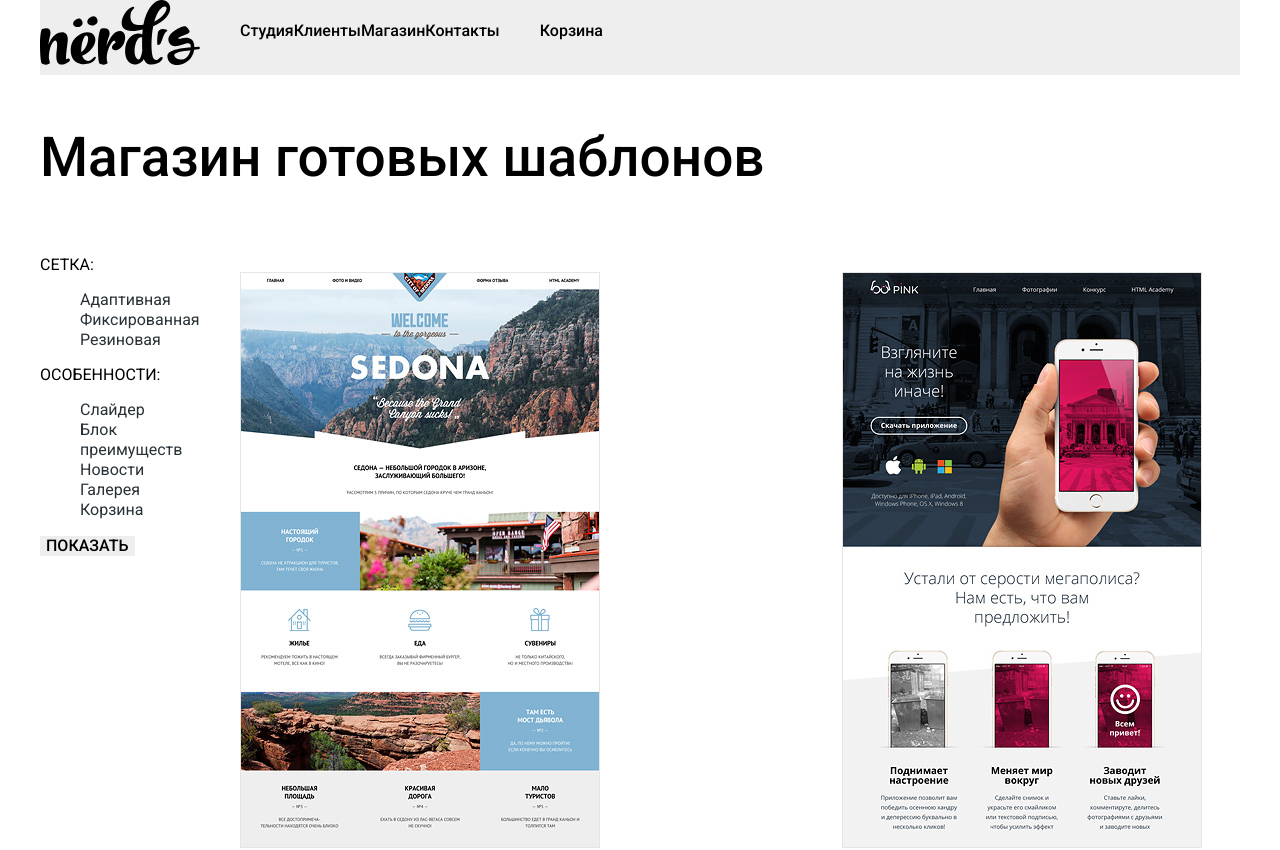
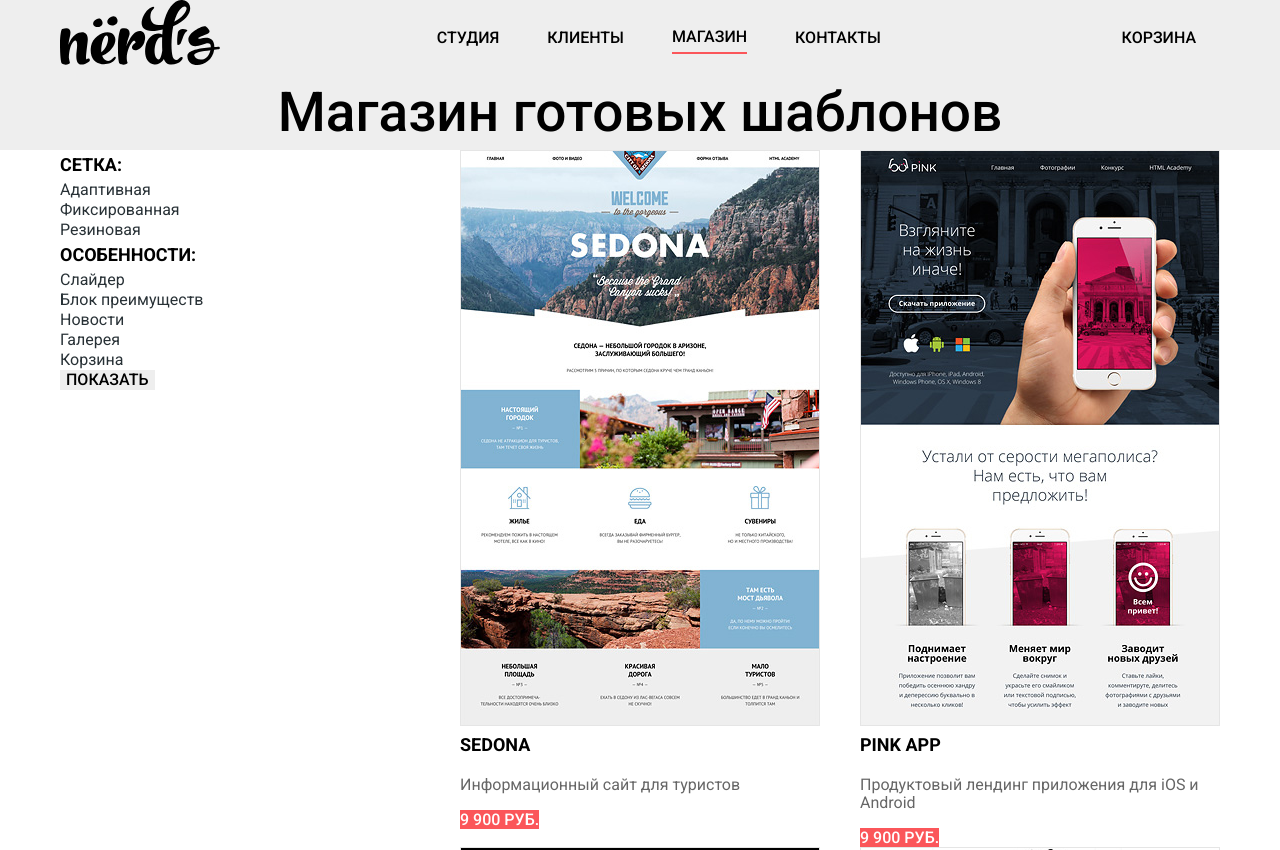
Before and after one commit to EugenVLS/890323-nerds-24, a plain HTML site: page catalog.html in a window 1280 px wide. Shown: the top 850 px of the page. Drawn offline with Linux system fonts and the light colour scheme.

Commit message:
Базовая сетка

```diff
--- a/catalog.html
+++ b/catalog.html
@@ -10,8 +10,8 @@
 </head>
 
 <body>
-  <div class="site-wrapper">
   <header class="main-header">
+    <div class="container">
       <nav class="main-navigation">
         <a class="main-header-logo" href="index.html">
           <img src="img/nerds-logo.svg" width="160" height="65" alt="Логотип студии Нердс">
@@ -26,10 +26,12 @@
           <li><a class="basket-link" href="#">Корзина</a></li>
         </ul>
       </nav>
+    </div>
   </header>
-  <main class="container">
+  <main>
     <h1 class="visually-hidden">Каталог Нердс</h1>
     <p class="catalog-text">Магазин готовых шаблонов</p>
+    <div class="container">
       <div class="catalog-columns">
         <section class="filters">
           <h2 class="visually-hidden">Фильтр</h2>
@@ -149,15 +151,22 @@
           </ul>
         </section>
       </div>
+    </div>
   </main>
   <footer class="main-footer">
+    <div class="container">
+      <div class="footer-wrapper">
       <ul class="social-list">
         <li><a class="social-button vk" href="#"><span class="visually-hidden">Вконтакте</span></a></li>
         <li><a class="social-button fb" href="#"><span class="visually-hidden">Фейсбук</span></a></li>
         <li><a class="social-button inst" href="#"><span class="visually-hidden">Инстаграм</span></a></li>
       </ul>
+      <div class="text-in-footer">
         <p class="appeal-text">Давайте дружить, это выгодно!</p>
         <p class="sale-text">Скидка 10% для друзей из социальных сетей.</p>
+      </div>
+    </div>
+  </div>
   </footer>
   <section class="modal modal-request">
     <h2>Напишите нам</h2>
@@ -180,7 +189,6 @@
     </form>
     <button class="modal-close" type="button">Закрыть</button>
   </section>
-</div>
 </body>
 
 </html>
--- a/css/style.css
+++ b/css/style.css
@@ -9,8 +9,11 @@ body {
   color: #000000;
 }
 
-.site-wrapper {
-  width: 1200px;
+.main-header {
+  background-color: rgb(238, 238, 238);
+}
+.container {
+  width: 1160px;
   margin: 0 auto;
   padding: 0 20px;
 }
@@ -23,8 +26,8 @@ a {
   font-size: 16px;
   line-height: 30px;
   font-weight: 500;
-  background-color: rgb(238, 238, 238);
   display: flex;
+  justify-content: space-between;
 }
 
 .main-header-logo:hover,
@@ -41,11 +44,18 @@ a {
   list-style: none;
   display: flex;
   justify-content: space-between;
+  margin: 0;
+  padding: 0;
+  align-items: center;
 }
 
 .site-navigation a,
 .user-navigation a {
+  display: inline-block;
+  vertical-align: middle;
+  margin: 0 24px;
   color: #000000;
+  text-transform: uppercase;
 }
 
 .site-navigation a:hover,
@@ -60,22 +70,45 @@ a {
   color: rgba(0,0,0,0.3);
 }
 
+.current {
+  border-bottom: 2px solid #fb565a;
+}
+
+.product-item {
+  width: 300px;
+  margin-right: 100px;
+}
+
 .catalog-text {
   font-size: 55px;
   line-height: 55px;
   font-weight: 500;
+  margin: 0;
+  text-align: center;
+  background-color: rgb(238, 238, 238);
+  padding-top: 10px;
+  padding-bottom: 10px;
 }
 .catalog-columns {
   display: flex;
+  justify-content: space-between;
 }
 
-.appeal-text
+.catalog-item {
+  width: 360px;
+}
+
+.item-image {
+  margin: 0;
+}
+.appeal-text,
 .filter-label,
 .item-name {
   font-size: 18px;
   line-height: 30px;
   font-weight: 700;
   color: #000000;
+  margin: 0;
 }
 
 .grid-list,
@@ -83,6 +116,12 @@ a {
   list-style: none;
   line-height: 20px;
   color: #283136;
+  margin: 0;
+  padding: 0;
+}
+
+.filters {
+  width: 260px;
 }
 
 .filter-btn {
@@ -104,12 +143,15 @@ a {
   display: flex;
   flex-wrap: wrap;
   justify-content: space-between;
+  margin: 0;
+  padding: 0;
+  width: 760px;
 }
 
 .products-list {
   list-style: none;
   display: flex;
-  justify-content: space-between;
+  justify-content: flex-start;
   margin: 0;
   padding: 0;
 }
@@ -203,6 +245,9 @@ a {
 
 .social-list {
   list-style: none;
+  padding: 0;
+  margin: 0;
+  margin-right: 140px;
 }
 
 .appeal-text {
@@ -220,6 +265,9 @@ a {
   display: flex;
 }
 
+.footer-wrapper {
+  display: flex;
+}
 .modal-request {
   display: none;
 }
```
Also changed, not shown: index.html (+12 -6 lines). Lines whose indentation alone changed are shown as unchanged.
